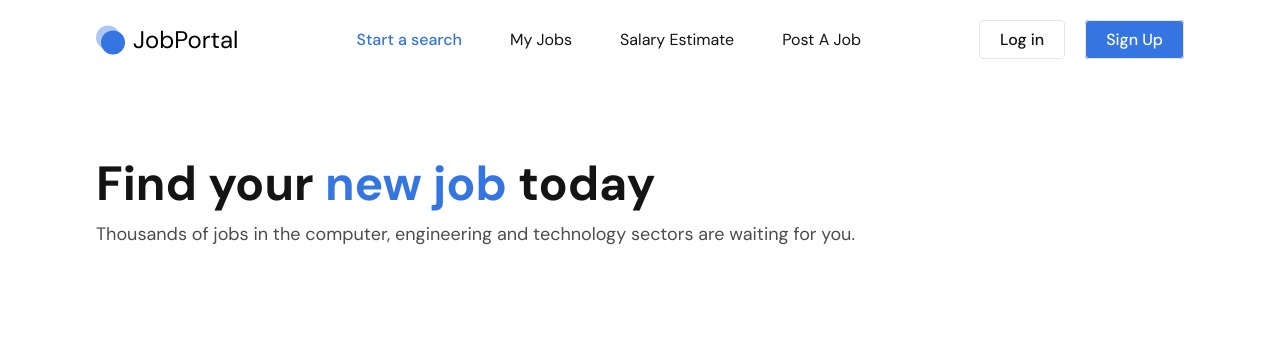
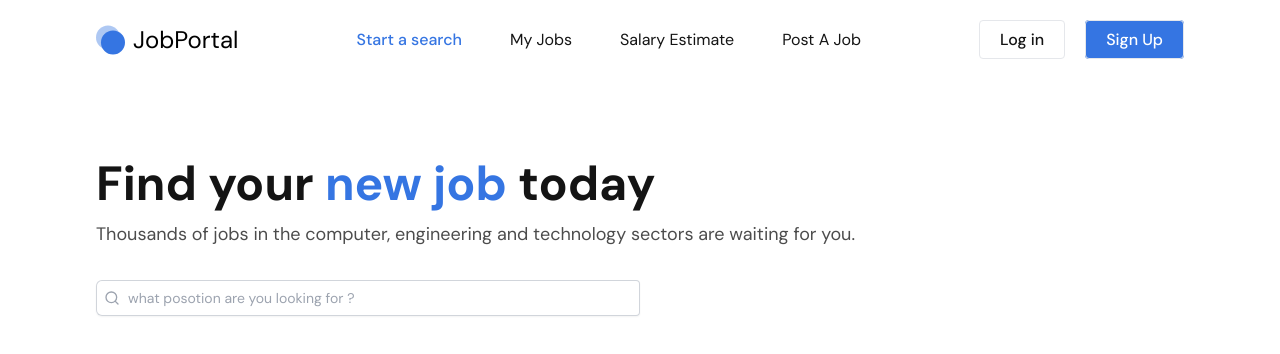
Before and after one commit to AnandShirbhaiyye/job-portal, a React (Vite) app in the folder job-portal-client/: page / in a window 1280 px wide. Shown: the top 354 px of the page. Built offline with nearby package versions, Linux system fonts and the light colour scheme.

Commit message:
feat: added simple design of form

```diff
--- a/job-portal-client/src/components/Banner.jsx
+++ b/job-portal-client/src/components/Banner.jsx
@@ -1,12 +1,33 @@
-import React from 'react'
+import React from "react";
+import { FiSearch } from "react-icons/fi"
 
 const Banner = () => {
   return (
     <div className="max-w-screen-2xl  container mx-auto xl:px-24 px-4 md:py-20 py-14">
-        <h1 className='text-5xl font-bold text-primary mb-3'>Find your <span className='text-blue'>new job</span> today</h1>
-        <p className='text-lg text-black/70 mb-8'>Thousands of jobs in the computer, engineering and technology sectors are waiting for you.</p>
+      <h1 className="text-5xl font-bold text-primary mb-3">
+        Find your <span className="text-blue">new job</span> today
+      </h1>
+      <p className="text-lg text-black/70 mb-8">
+        Thousands of jobs in the computer, engineering and technology sectors
+        are waiting for you.
+      </p>
+
+      <form>
+        <div>
+          <div className="flex md:rounded-s-md rounded shadow-sm ring-1 ring-inset ring-gray-300 focus-within:ring-2 focus-within:ring-inset focus-within:ring-indigo-600 md:w-1/2 w-full">
+            <input
+              type="text"
+              name="title"
+              id="title"
+              placeholder="what posotion are you looking for ?"
+              className="block flex-1 border-0 bg-transparent py-1.5 pl-8 text-gray-900 placeholder:text-gray-400 focus:right-0 sm:text-sm sm:leading-6"
+            />
+            <FiSearch className="absolute mt-2.5 ml-2 text-gray-400" />
+          </div>
+        </div>
+      </form>
     </div>
-  )
-}
+  );
+};
 
-export default Banner
+export default Banner;
```
